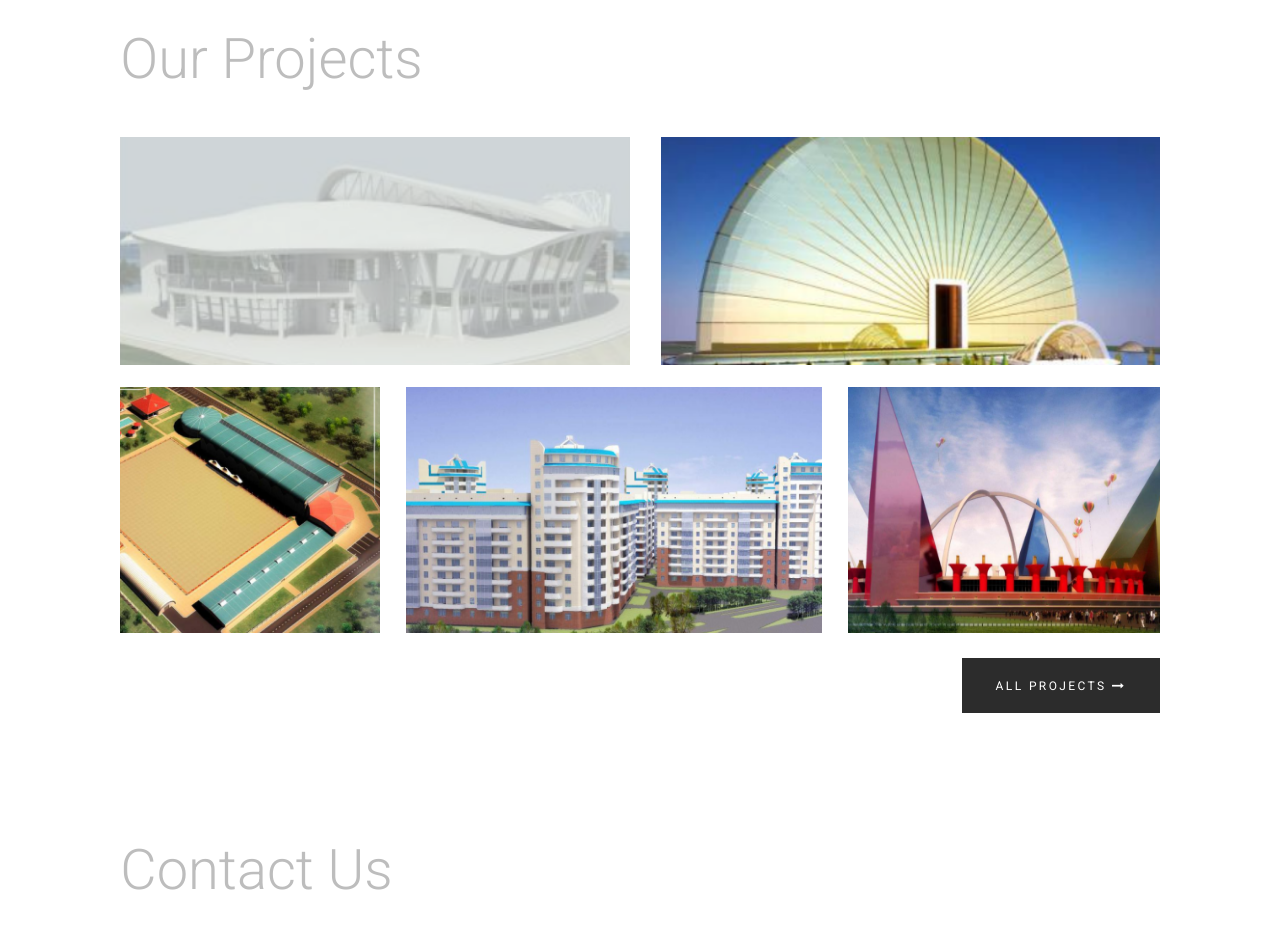
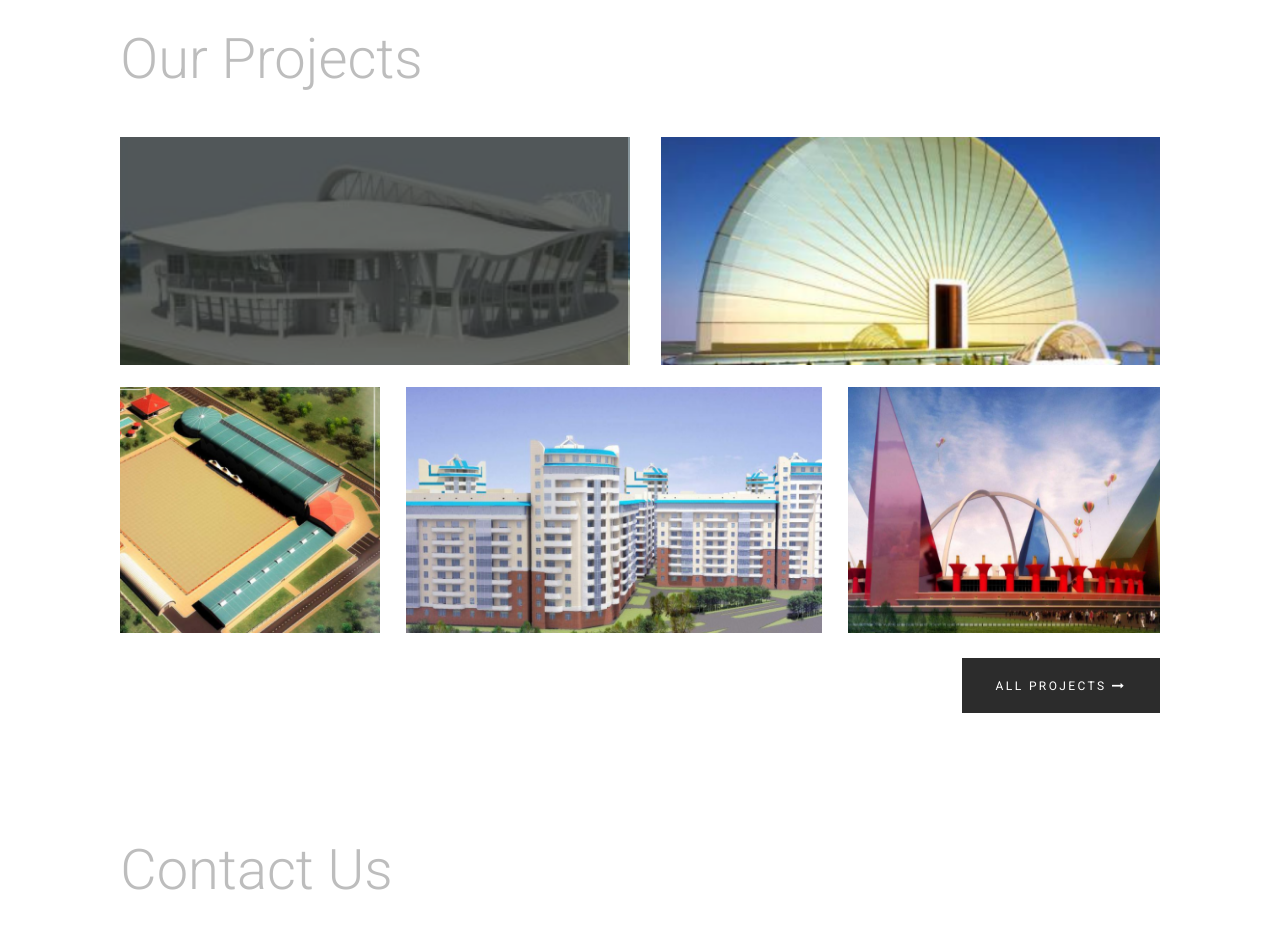
Before and after one commit to woachkatzl/Architecture-company-site, a plain HTML site: page index.html in a window 1280 px wide. Shown: the part 1340-2269 px from the top of the page. Drawn offline with Linux system fonts and the light colour scheme.

Commit message:
projects cover pic added

```diff
--- a/index.html
+++ b/index.html
@@ -89,7 +89,8 @@
         <section class="projects__container">
             <div class="projects__images">
                 <div class="projects__images-line-one">
-                    <img class="line-one__image-one cover" src="pictures/first-project.png" alt="one" />
+                    <img class="line-one__image-one" src="pictures/first-project.png" alt="one" />
+                    <img class="line-one__cover" src="pictures/cover-pic.png" alt="cover" />
                     <img class="line-one__image-two" src="pictures/second-project.png" alt="two" />
                 </div>
 
--- a/styles/styles.css
+++ b/styles/styles.css
@@ -148,6 +148,14 @@ body {
 
     .projects-button {
         font-size: 0.5em;
+    }
+
+    .line-one__cover {
+        position: absolute;
+        box-sizing: border-box;
+        opacity: 0.8;
+        width: 40%;
+        padding-right: 4px;
     }
 
     /*CONTACT*/
@@ -323,6 +331,14 @@ body {
     }
 
     /* PROJECTS */
+
+    .line-one__cover {
+        position: absolute;
+        box-sizing: border-box;
+        opacity: 0.8;
+        width: 40%;
+        max-height: 40%;
+    }
 
     /* MISSION */
 
@@ -560,13 +576,15 @@ body {
 }
 
 .line-one__image-one {
-    opacity: 0.4;
     width: 49%;
+    position: relative;
 }
 
-.cover {
-    background-color: #333333;
-    z-index: 3;
+.line-one__cover {
+    position: absolute;
+    box-sizing: border-box;
+    opacity: 0.8;
+    width: 40%;
 }
 
 .line-one__image-two {
@@ -601,6 +619,7 @@ body {
 
 .projects-button:hover,
 .line-one__image-one:hover,
+.line-one__cover:hover,
 .line-one__image-two:hover,
 .line-two__image-three:hover,
 .line-two__image-four:hover,
```
Also changed, not shown: pictures/cover-pic.png (renamed from pictures/Rectangle 17.png).
